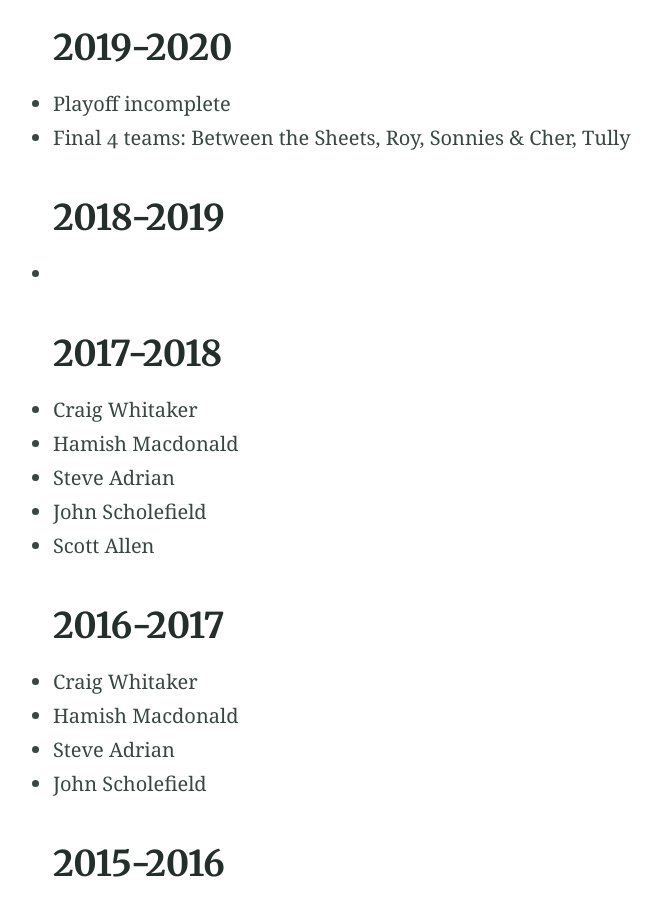
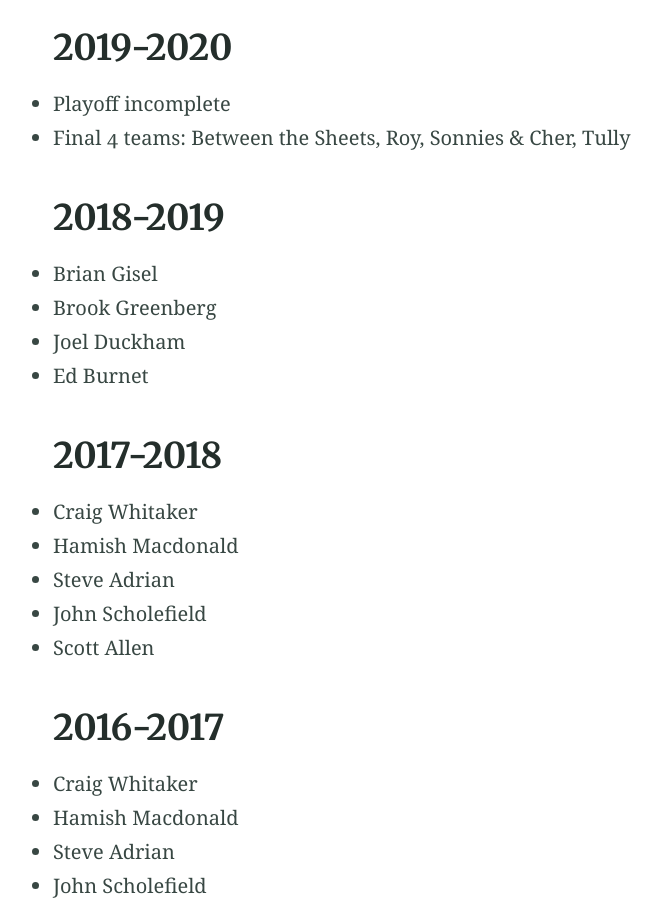
Before and after one commit to adsgray/testsite, a Jekyll site: the page built from pastchamps.md, in a window 1280 px wide and 900 px high, scrolled down 781 px. Shown: the whole window, without its empty margins (230-892 px from the left). Built offline with Jekyll 4.4.1, drawn with Linux system fonts in a browser that asks for light colours.

Commit message:
Update pastchamps.md

```diff
--- a/pastchamps.md
+++ b/pastchamps.md
@@ -16,7 +16,10 @@ layout: page
 * Final 4 teams: Between the Sheets, Roy, Sonnies & Cher, Tully
 
 ## 2018-2019
-*
+* Brian Gisel
+* Brook Greenberg
+* Joel Duckham
+* Ed Burnet
 
 ## 2017-2018
 * Craig Whitaker
```
